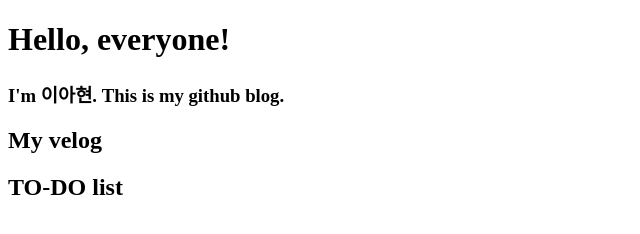
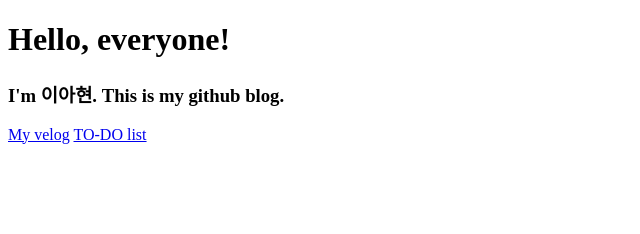
Before and after one commit to LAH1203/LAH1203.github.io, a plain HTML site: page index.html in a window 1280 px wide. Shown: the whole page, without its empty margins (0-640 px from the left). Drawn offline with Linux system fonts and the light colour scheme.

Commit message:
Update index.html

```diff
--- a/index.html
+++ b/index.html
@@ -3,7 +3,7 @@
   <body>
     <h1>Hello, everyone!</h1>
     <h3>I'm 이아현. This is my github blog.</h3>
-    <h2 href="https://velog.io/@lah1203">My velog</h2>
-    <h2 href="https://lah1203.github.io/ToDoList_VanillaJS/">TO-DO list</h2>
+    <a href="https://velog.io/@lah1203">My velog</a>
+    <a href="https://lah1203.github.io/ToDoList_VanillaJS/">TO-DO list</a>
   </body>
 </html>
```
